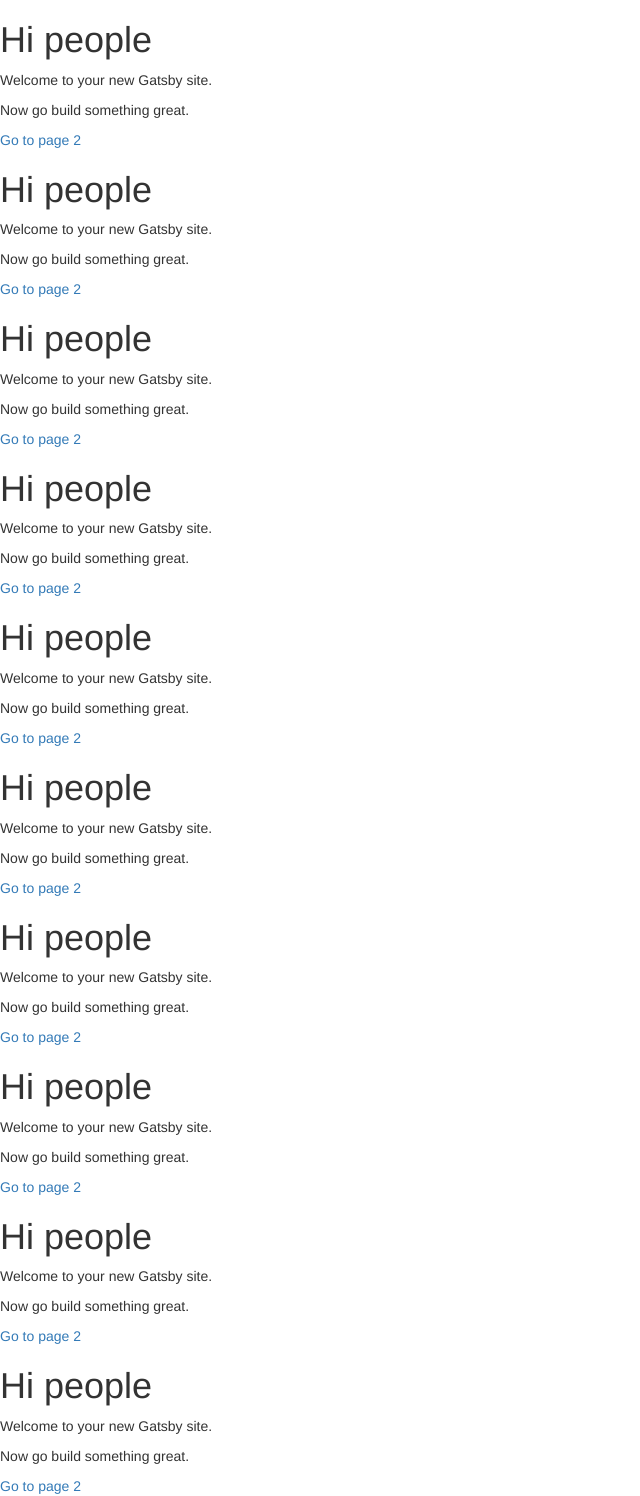
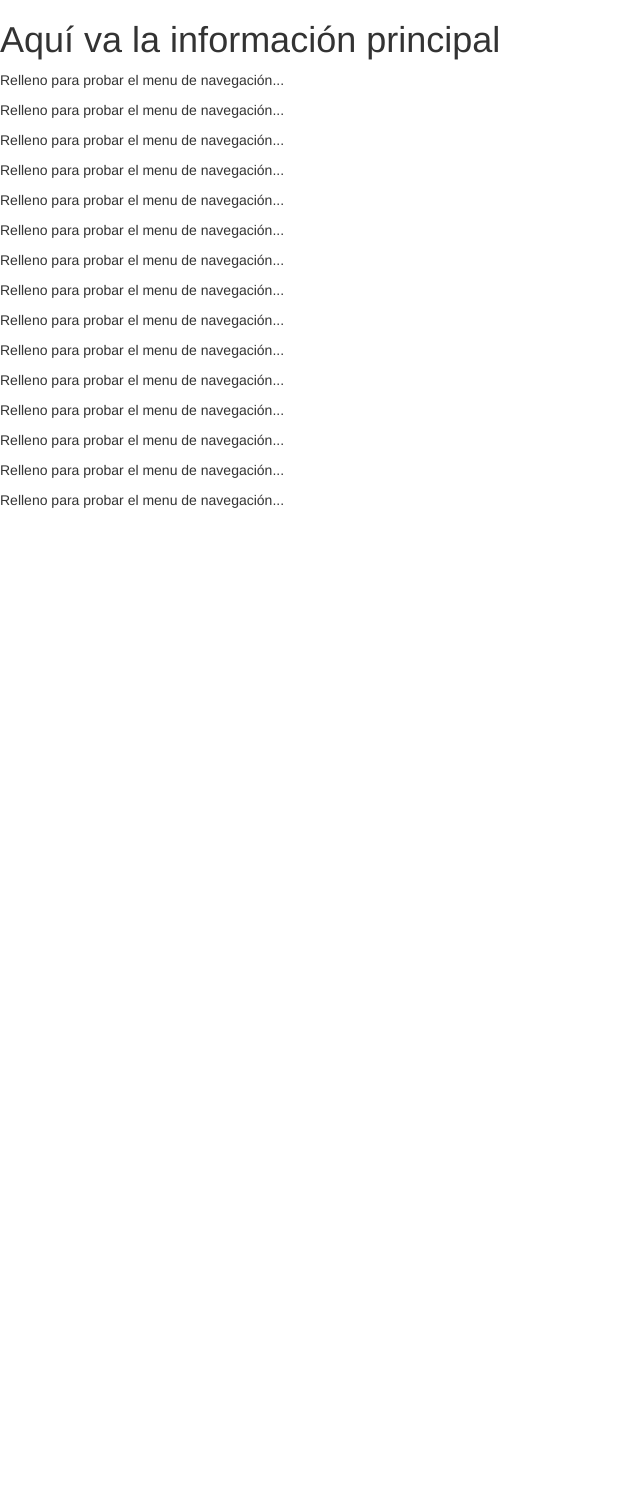
Before and after one commit to gcasanova/harmony, a Gatsby site: page / in a window 1280 px wide. Shown: the whole page, without its empty margins (0-640 px from the left). After the commit the page ends 800 px from the top, so only its background shows below. Built offline with nearby package versions, Linux system fonts and the light colour scheme; Gatsby itself is replaced by a stand-in of ours.

```diff
--- a/gatsby-config.js
+++ b/gatsby-config.js
@@ -1,6 +1,6 @@
 module.exports = {
   siteMetadata: {
-    title: 'Gatsby Default Starter',
+    title: 'Harmony Laser',
   },
   plugins: ['gatsby-plugin-react-helmet'],
 }
--- a/src/pages/index.js
+++ b/src/pages/index.js
@@ -7,69 +7,22 @@
 
 const IndexPage = () => (
   <div>
-    <h1>Hi people</h1>
-    <p>Welcome to your new Gatsby site.</p>
-    <p>Now go build something great.</p>
-    <Link to="/page-2/">Go to page 2</Link>
-
-    <div>
-      <h1>Hi people</h1>
-      <p>Welcome to your new Gatsby site.</p>
-      <p>Now go build something great.</p>
-      <Link to="/page-2/">Go to page 2</Link>
-    </div>
-
-    <div>
-      <h1>Hi people</h1>
-      <p>Welcome to your new Gatsby site.</p>
-      <p>Now go build something great.</p>
-      <Link to="/page-2/">Go to page 2</Link>
-    </div>
-
-    <div>
-      <h1>Hi people</h1>
-      <p>Welcome to your new Gatsby site.</p>
-      <p>Now go build something great.</p>
-      <Link to="/page-2/">Go to page 2</Link>
-    </div>
-
-    <div>
-      <h1>Hi people</h1>
-      <p>Welcome to your new Gatsby site.</p>
-      <p>Now go build something great.</p>
-      <Link to="/page-2/">Go to page 2</Link>
-    </div>
-
-    <div>
-      <h1>Hi people</h1>
-      <p>Welcome to your new Gatsby site.</p>
-      <p>Now go build something great.</p>
-      <Link to="/page-2/">Go to page 2</Link>
-    </div>
-
-    <div>
-      <h1>Hi people</h1>
-      <p>Welcome to your new Gatsby site.</p>
-      <p>Now go build something great.</p>
-      <Link to="/page-2/">Go to page 2</Link>
-    </div>
-
-    <div>
-      <h1>Hi people</h1>
-      <p>Welcome to your new Gatsby site.</p>
-      <p>Now go build something great.</p>
-      <Link to="/page-2/">Go to page 2</Link>
-    </div><div>
-      <h1>Hi people</h1>
-      <p>Welcome to your new Gatsby site.</p>
-      <p>Now go build something great.</p>
-      <Link to="/page-2/">Go to page 2</Link>
-    </div><div>
-      <h1>Hi people</h1>
-      <p>Welcome to your new Gatsby site.</p>
-      <p>Now go build something great.</p>
-      <Link to="/page-2/">Go to page 2</Link>
-    </div>
+    <h1>Aquí va la información principal</h1>
+    <p>Relleno para probar el menu de navegación...</p>
+    <p>Relleno para probar el menu de navegación...</p>
+    <p>Relleno para probar el menu de navegación...</p>
+    <p>Relleno para probar el menu de navegación...</p>
+    <p>Relleno para probar el menu de navegación...</p>
+    <p>Relleno para probar el menu de navegación...</p>
+    <p>Relleno para probar el menu de navegación...</p>
+    <p>Relleno para probar el menu de navegación...</p>
+    <p>Relleno para probar el menu de navegación...</p>
+    <p>Relleno para probar el menu de navegación...</p>
+    <p>Relleno para probar el menu de navegación...</p>
+    <p>Relleno para probar el menu de navegación...</p>
+    <p>Relleno para probar el menu de navegación...</p>
+    <p>Relleno para probar el menu de navegación...</p>
+    <p>Relleno para probar el menu de navegación...</p>
   </div>
 )
 
```
Also changed, not shown: package.json (+7 -6 lines), src/components/carousel.js (added, +17 -0 lines), src/components/navbar/navbar.js (+16 -2 lines), src/layouts/index.js (+6 -3 lines), src/pages/conocenos.js (added, +10 -0 lines), src/pages/contacto.js (added, +10 -0 lines), src/pages/laser.js (added, +10 -0 lines), src/pages/page-2.js (deleted, +0 -12 lines), src/pages/precios.js (added, +10 -0 lines), static/locales/es/translation.json (+7 -1 lines), static/images/elha-carousel-2.jpg (added), static/images/elha-carousel.jpg (added), 1 other file.
